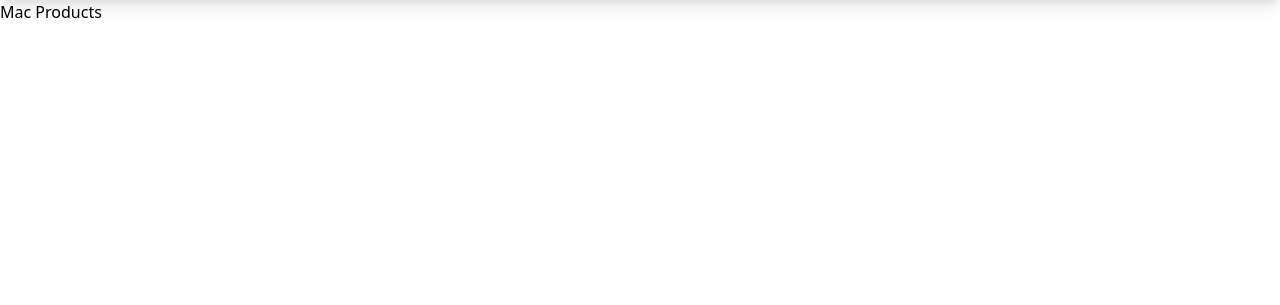
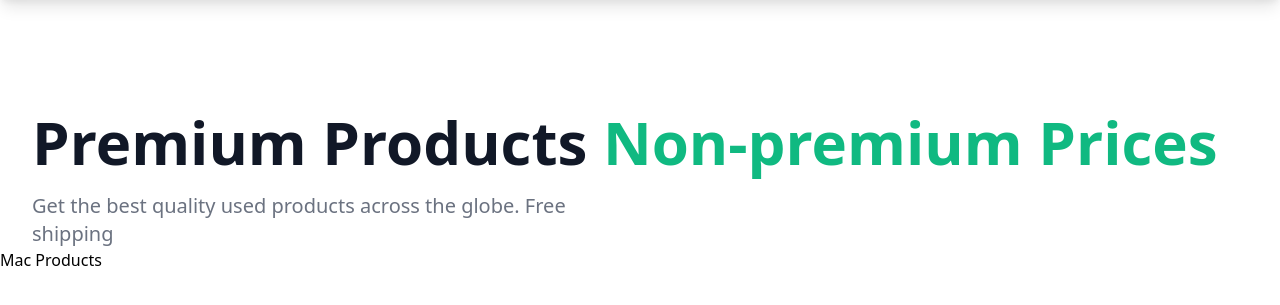
Before and after one commit to gurnitha/django_shutosh_pawar_ecom_multivendor, a Django app: page /myapp/products/ in a window 1280 px wide. Shown: the part 60-365 px from the top of the page. Run offline with Django 4.2, Linux system fonts and the light colour scheme; data that the repository does not hold is empty; style sheets or scripts are compiled from the project's sources.

Commit message:
06.10 Adding Site Hero Using Tailwind

```diff
--- a/myapp/templates/myapp/index.html
+++ b/myapp/templates/myapp/index.html
@@ -2,6 +2,21 @@
 {% load static %}
 
 {% block content %}
+
+    <!--Site hero starts here-->
+    <main class="mt-10 mx-auto max-w-7xl px-4 sm:st-12 sm:px-6
+    	md:mt-16 lg:mt-20 lg:px-8 xl:mt-28">
+      <div class="sm:text-center lg:text-left">
+        <h1 class="text-4xl font-extrabold text-gray-900 sm:text-5xl md:text-6xl">
+          <span class="block xl:inline">Premium Products</span>
+          <span class="block text-green-500 xl:inline">Non-premium Prices</span>
+        </h1>
+        <p class="mt-3 text-base text-gray-500 sm:mt-5 sm:text-lg
+        	sm:max-w-xl sm:mx-auto md:mt-5 md:text-xl lg:mx-0">
+        Get the best quality used products across the globe. Free shipping</p>
+      </div>
+    </main>
+    <!--Site hero ends here-->
 
 	<h3>Mac Products</h3>
 	{% for product in products %}
```
Also changed, not shown: README.md.
